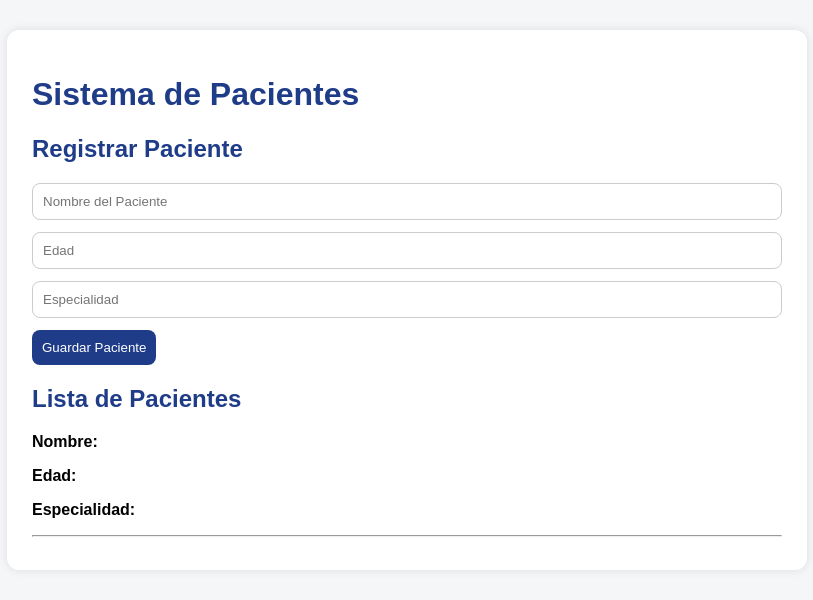
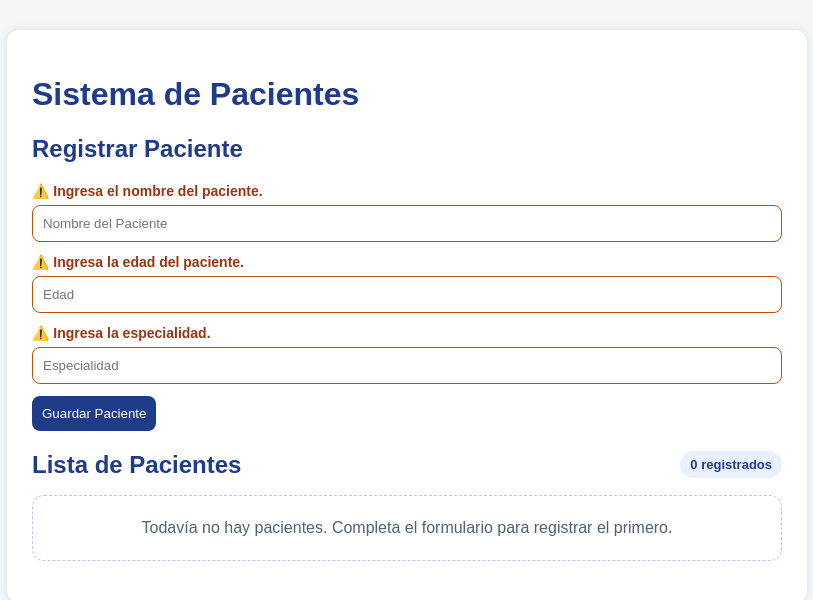
Before and after one commit to lethc/React, a React (Vite) app: page / in a window 1280 px wide. Both pictures are taken after a click on the button "Guardar Paciente". Shown: the top 600 px of the page, without its empty margins (233-1046 px from the left). Built offline with nearby package versions, Linux system fonts and the light colour scheme.

Commit message:
feat: validar el registro y mejorar la lista de pacientes
Muestra avisos por campo obligatorio y presenta los pacientes en tarjetas con un contador y un botón para eliminar cada registro.

```diff
--- a/src/App.css
+++ b/src/App.css
@@ -42,3 +42,161 @@ button{
 button:hover{
   background-color: #16306b;
 }
+
+/* Avisos sobre los campos incompletos y borde de advertencia. */
+.mensaje-error {
+  margin: 0 0 6px;
+  color: #9a3412;
+  font-size: 14px;
+  font-weight: 600;
+}
+
+input[aria-invalid="true"] {
+  border-color: #b45309;
+}
+/* Tarjetas de pacientes: nombre destacado y datos separados por etiquetas. */
+.lista-encabezado {
+  display: flex;
+  align-items: center;
+  justify-content: space-between;
+  flex-wrap: wrap;
+  gap: 12px;
+  margin-bottom: 16px;
+}
+
+.lista-encabezado h2 {
+  margin: 0;
+}
+
+.lista-contador {
+  padding: 6px 10px;
+  border-radius: 20px;
+  background: #eaf0ff;
+  color: #1f3c88;
+  font-size: 13px;
+  font-weight: 600;
+}
+
+.pacientes-tarjetas {
+  display: grid;
+  gap: 14px;
+}
+
+.paciente-tarjeta {
+  padding: 20px;
+  border: 1px solid #dce4f0;
+  border-left: 4px solid #1f3c88;
+  border-radius: 12px;
+  background: #fbfcff;
+}
+
+.paciente-encabezado {
+  display: flex;
+  align-items: center;
+  gap: 12px;
+}
+
+.paciente-avatar {
+  display: grid;
+  place-items: center;
+  flex-shrink: 0;
+  width: 44px;
+  height: 44px;
+  border-radius: 50%;
+  background: #eaf0ff;
+  color: #1f3c88;
+  font-size: 20px;
+  font-weight: 700;
+}
+
+.paciente-identidad {
+  min-width: 0;
+}
+
+.paciente-etiqueta {
+  margin: 0 0 4px;
+  color: #526176;
+  font-size: 12px;
+}
+
+.paciente-identidad h3 {
+  margin: 0;
+  color: #18305d;
+  font-size: 18px;
+  overflow-wrap: anywhere;
+}
+
+.paciente-datos {
+  display: grid;
+  grid-template-columns: minmax(0, 1fr) minmax(0, 2fr);
+  gap: 16px;
+  margin: 18px 0 0;
+  padding-top: 14px;
+  border-top: 1px solid #e3e9f2;
+}
+
+.paciente-datos dt {
+  margin-bottom: 5px;
+  color: #526176;
+  font-size: 13px;
+}
+
+.paciente-datos dd {
+  margin: 0;
+  color: #18305d;
+  font-weight: 600;
+  overflow-wrap: anywhere;
+}
+
+.lista-vacia {
+  padding: 20px;
+  border: 1px dashed #b9c8df;
+  border-radius: 12px;
+  color: #526176;
+  line-height: 1.5;
+  text-align: center;
+}
+
+@media (max-width: 480px) {
+  .paciente-tarjeta {
+    padding: 16px;
+  }
+
+  .paciente-datos {
+    grid-template-columns: minmax(0, 1fr);
+  }
+}
+/* Accion de eliminar debajo de los datos de cada paciente. */
+.paciente-acciones {
+  display: flex;
+  justify-content: flex-end;
+  margin-top: 18px;
+}
+
+.boton-eliminar {
+  padding: 10px 16px;
+  border: 1px solid #b91c1c;
+  border-radius: 8px;
+  background: #b91c1c;
+  color: #fff;
+  font: inherit;
+  font-size: 14px;
+  font-weight: 600;
+  transition: background-color 150ms ease, border-color 150ms ease;
+}
+
+.boton-eliminar:hover {
+  background: #991b1b;
+  border-color: #991b1b;
+}
+
+.boton-eliminar:focus-visible {
+  outline: 3px solid #b91c1c;
+  outline-offset: 3px;
+}
+
+@media (max-width: 480px) {
+  .boton-eliminar {
+    width: 100%;
+  }
+}
--- a/src/App.jsx
+++ b/src/App.jsx
@@ -10,8 +10,20 @@ function App() {
   const [especialidad, setEspecialidad] = useState("");
 
   const [pacientes, setPacientes] = useState([]);
+  const [intentoGuardar, setIntentoGuardar] = useState(false);
+
+  // Los avisos aparecen al guardar y se ocultan al completar cada campo.
+  const faltaNombre = intentoGuardar && !nombre.trim();
+  const faltaEdad = intentoGuardar && !edad.trim();
+  const faltaEspecialidad = intentoGuardar && !especialidad.trim();
 
   const guardarPaciente = () => {
+    setIntentoGuardar(true);
+    // Detiene el registro si falta un dato o solo se escribieron espacios.
+    if (!nombre.trim() || !edad.trim() || !especialidad.trim()) {
+      window.alert("No es posible registrar un paciente sin completar todos los datos: nombre, edad y especialidad.");
+      return;
+    }
     const nuevoPaciente = {
       id: Date.now(),
       nombre: nombre,
@@ -20,9 +32,15 @@ function App() {
     };
 
     setPacientes([...pacientes, nuevoPaciente]);
+    setIntentoGuardar(false);
     setNombre("");
     setEdad("");
     setEspecialidad("");
+  };
+
+  // Recibe el id de la tarjeta y conserva los demas pacientes.
+  const eliminarPaciente = (id) => {
+    setPacientes((listaActual) => listaActual.filter((paciente) => paciente.id !== id));
   };
 
   return (
@@ -33,25 +51,71 @@ function App() {
         <h2>
           Registrar Paciente
         </h2>
-        <input type="text" placeholder="Nombre del Paciente" value={nombre} onChange={(e) => setNombre(e.target.value)} />
-        <input type="number" placeholder="Edad" value={edad} onChange={(e) => setEdad(e.target.value)} />
-        <input type="text" placeholder="Especialidad" value={especialidad} onChange={(e) => setEspecialidad(e.target.value)} />
+        {faltaNombre && (
+          <p id="error-nombre" className="mensaje-error" role="alert">
+            <span aria-hidden="true">⚠️</span> Ingresa el nombre del paciente.
+          </p>
+        )}
+        <input type="text" aria-label="Nombre del paciente" aria-invalid={faltaNombre} aria-describedby={faltaNombre ? "error-nombre" : undefined} placeholder="Nombre del Paciente" value={nombre} onChange={(e) => setNombre(e.target.value)} />
+        {faltaEdad && (
+          <p id="error-edad" className="mensaje-error" role="alert">
+            <span aria-hidden="true">⚠️</span> Ingresa la edad del paciente.
+          </p>
+        )}
+        <input type="number" aria-label="Edad" aria-invalid={faltaEdad} aria-describedby={faltaEdad ? "error-edad" : undefined} placeholder="Edad" value={edad} onChange={(e) => setEdad(e.target.value)} />
+        {faltaEspecialidad && (
+          <p id="error-especialidad" className="mensaje-error" role="alert">
+            <span aria-hidden="true">⚠️</span> Ingresa la especialidad.
+          </p>
+        )}
+        <input type="text" aria-label="Especialidad" aria-invalid={faltaEspecialidad} aria-describedby={faltaEspecialidad ? "error-especialidad" : undefined} placeholder="Especialidad" value={especialidad} onChange={(e) => setEspecialidad(e.target.value)} />
         <button onClick={guardarPaciente}>Guardar Paciente</button>
       </div>
       {/* Muestra el estado pacientes; los registros permanecen solo mientras la pagina esta abierta. */}
       <div className="lista">
-        <h2>Lista de Pacientes</h2>
+        <div className="lista-encabezado">
+          <h2>Lista de Pacientes</h2>
+          <span className="lista-contador">{pacientes.length} registrados</span>
+        </div>
         {pacientes.length === 0 ? (
-          <p>No hay pacientes registrados</p>
+          <p className="lista-vacia">Todavía no hay pacientes. Completa el formulario para registrar el primero.</p>
         ) : (
-          pacientes.map((paciente)=>(
-            <div key={paciente.id}>
-              <p><strong>Nombre: </strong>{paciente.nombre}</p>
-              <p><strong>Edad: </strong>{paciente.edad}</p>
-              <p><strong>Especialidad: </strong>{paciente.especialidad}</p>
-            <hr />
-            </div>
-          ))
+          <div className="pacientes-tarjetas">
+            {/* Cada tarjeta agrupa el nombre y los datos del paciente. */}
+            {pacientes.map((paciente) => (
+              <article className="paciente-tarjeta" key={paciente.id}>
+                <div className="paciente-encabezado">
+                  <span className="paciente-avatar" aria-hidden="true">
+                    {paciente.nombre.trim().charAt(0).toUpperCase()}
+                  </span>
+                  <div className="paciente-identidad">
+                    <p className="paciente-etiqueta">Paciente</p>
+                    <h3>{paciente.nombre}</h3>
+                  </div>
+                </div>
+                <dl className="paciente-datos">
+                  <div>
+                    <dt>Edad</dt>
+                    <dd>{paciente.edad} {Number(paciente.edad) === 1 ? "año" : "años"}</dd>
+                  </div>
+                  <div>
+                    <dt>Especialidad</dt>
+                    <dd>{paciente.especialidad}</dd>
+                  </div>
+                </dl>
+                <div className="paciente-acciones">
+                  <button
+                    type="button"
+                    className="boton-eliminar"
+                    aria-label={`Eliminar paciente ${paciente.nombre}`}
+                    onClick={() => eliminarPaciente(paciente.id)}
+                  >
+                    Eliminar paciente
+                  </button>
+                </div>
+              </article>
+            ))}
+          </div>
         )}
       </div>
     </div>
```
